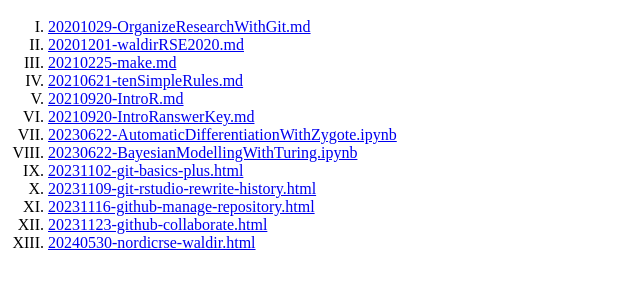
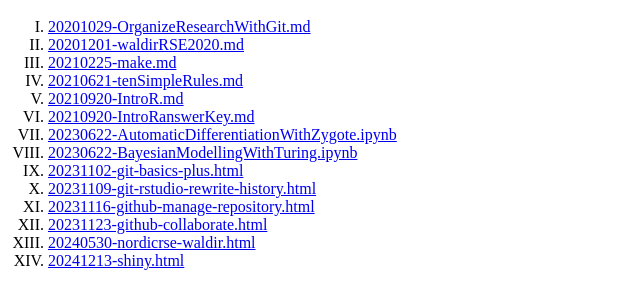
Before and after one commit to ocbe-uio/public-slides, a plain HTML site: page Presentations/index.html in a window 1280 px wide. Shown: the part 48-356 px from the top of the page, without its empty margins (0-640 px from the left). Drawn offline with Linux system fonts and the light colour scheme.

Commit message:
Updated index

```diff
--- a/Presentations/index.html
+++ b/Presentations/index.html
@@ -12,4 +12,5 @@
 <li><a href='https://ocbe-uio.github.io/public-slides/Presentations/20231116-github-manage-repository.html'>20231116-github-manage-repository.html</a></li>
 <li><a href='https://ocbe-uio.github.io/public-slides/Presentations/20231123-github-collaborate.html'>20231123-github-collaborate.html</a></li>
 <li><a href='https://ocbe-uio.github.io/public-slides/Presentations/20240530-nordicrse-waldir.html'>20240530-nordicrse-waldir.html</a></li>
+<li><a href='https://ocbe-uio.github.io/public-slides/Presentations/20241213-shiny.html'>20241213-shiny.html</a></li>
 </ol>
```
